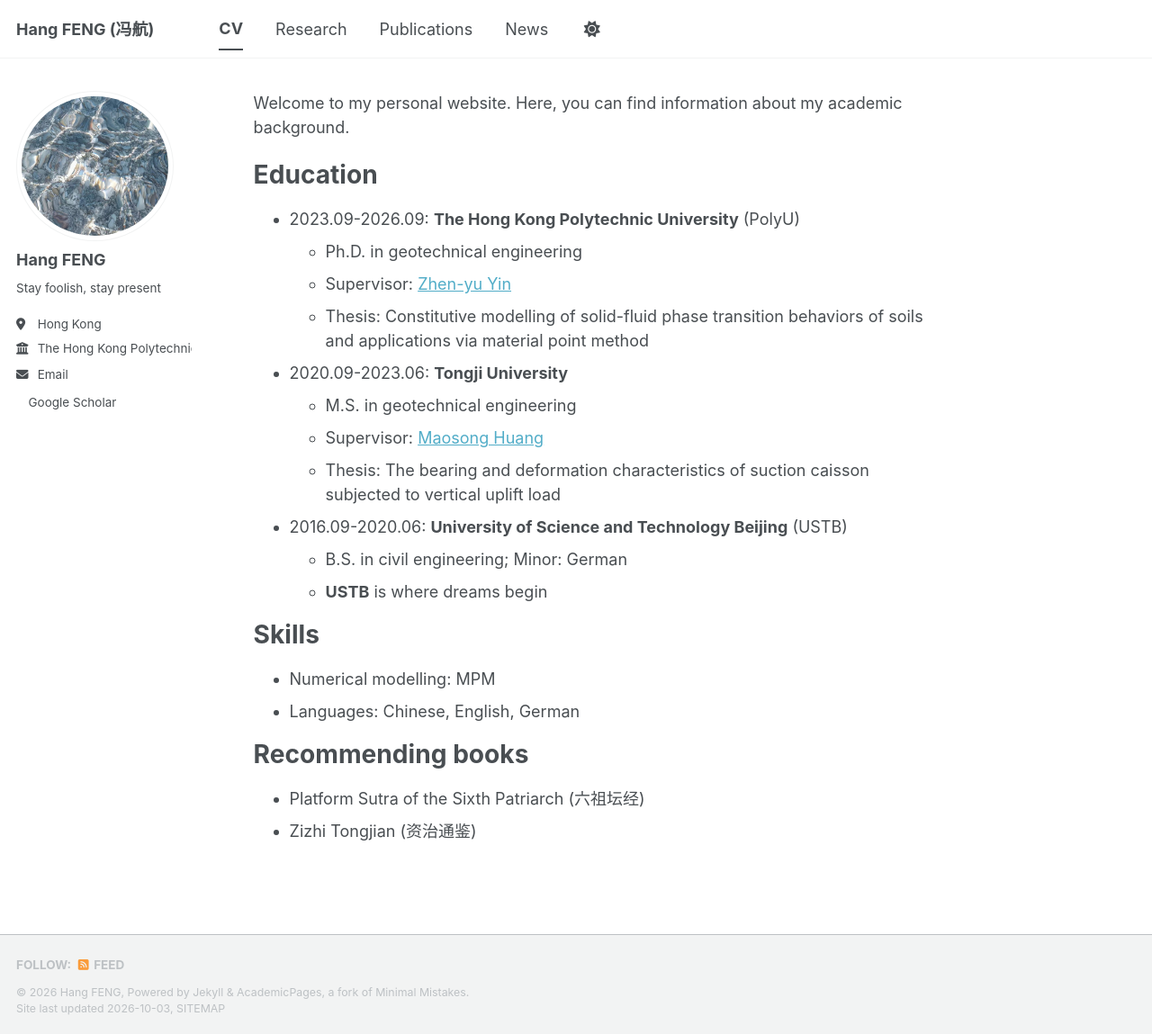
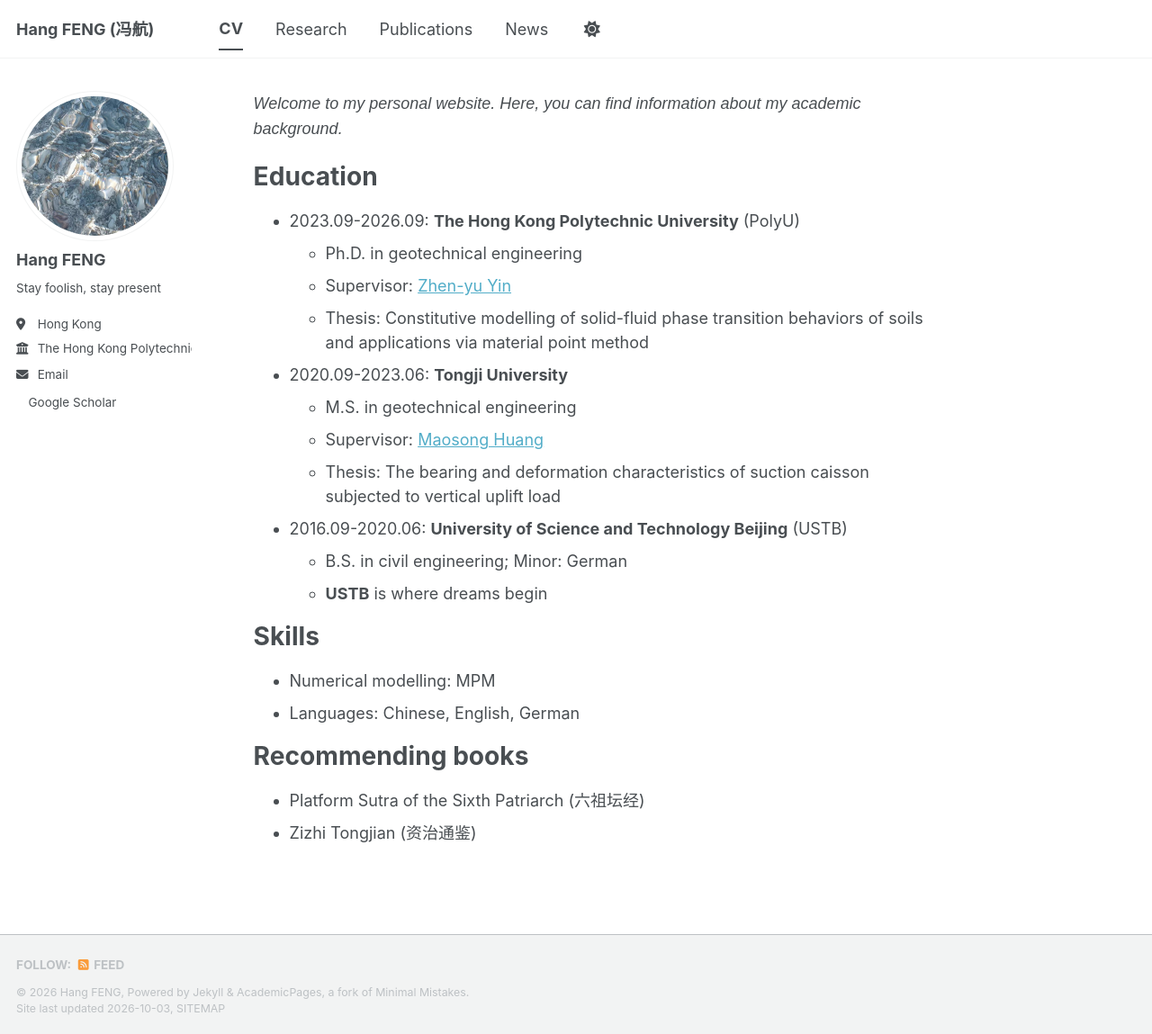
Before and after one commit to fenghang454/fenghang454.github.io, a Jekyll site: the page built from _pages/cv.md, in a window 1280 px wide and 1149 px high. Shown: the whole window at 90% size. Built offline with Jekyll 4.4.1, drawn with Linux system fonts in a browser that asks for light colours; a style sheet for code colours, icons or effects is not loaded.

Commit message:
Update cv.md

```diff
--- a/_pages/cv.md
+++ b/_pages/cv.md
@@ -7,7 +7,9 @@ redirect_from:
   - /resume
 ---
 
-Welcome to my personal website. Here, you can find information about my academic background.
+<span style="font-family: Arial; font-style: italic;">
+  Welcome to my personal website. Here, you can find information about my academic background.
+</span>
 
 Education
 ======
```
